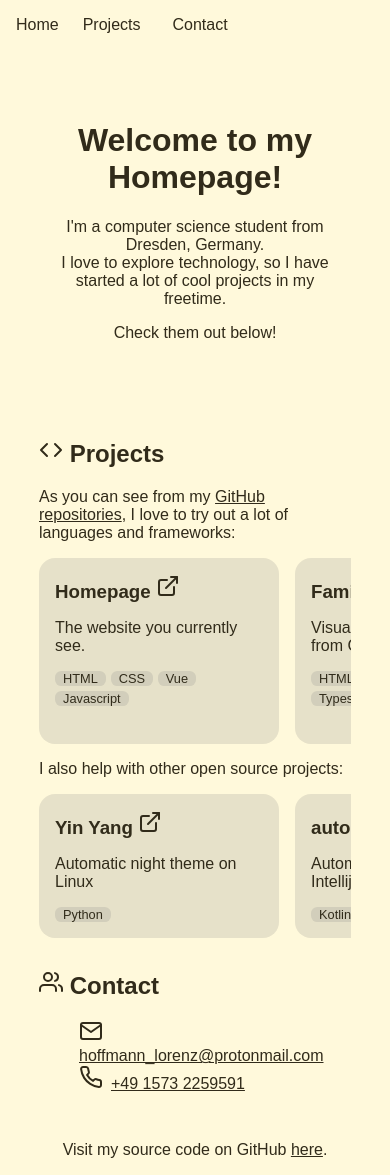
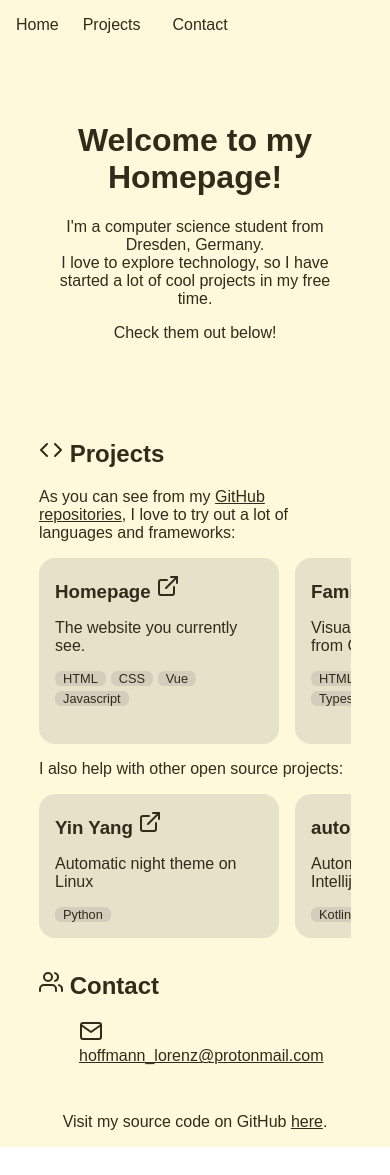
Before and after one commit to l0drex/l0drex.github.io, a Vue app: page / in a window 390 px wide. After the commit the page ends 1147 px from the top, so only its background shows below. Built offline with nearby package versions, Linux system fonts and the light colour scheme.

Commit message:
Remove phone number

```diff
--- a/src/App.vue
+++ b/src/App.vue
@@ -10,6 +10,7 @@ import MainContent from "@/components/MainContent";
 import FooterBar from "@/components/FooterBar";
 import feather from "feather-icons";
 
+// noinspection JSUnusedGlobalSymbols
 export default {
   name: 'App',
   components: {
--- a/src/components/MainContent.vue
+++ b/src/components/MainContent.vue
@@ -3,7 +3,7 @@
     <div id="welcome">
       <h1>Welcome to my Homepage!</h1>
       <p>I'm a computer science student from Dresden, Germany.<br>
-        I love to explore technology, so I have started a lot of cool projects in my freetime.</p>
+        I love to explore technology, so I have started a lot of cool projects in my free time.</p>
       <p>Check them out below!</p>
     </div>
 
@@ -52,8 +52,6 @@
       <ul class="contacts">
         <li><i data-feather="mail" />
           <a href="mailto:hoffmann_lorenz@protonmail.com">hoffmann_lorenz@protonmail.com</a></li>
-        <li><i data-feather="phone" />
-          <a href="tel:+49 1573 2259591">+49 1573 2259591</a></li>
       </ul>
     </article>
   </main>
@@ -97,6 +95,8 @@ article > * {
   list-style: none;
 }
 
+/* elements with data-feather attributes get replaced with SVGs classed as feather */
+/*noinspection CssUnusedSymbol*/
 .contacts .feather {
   margin-right: .5em;
 }
```
Also changed, not shown: 1 other file (tests, documents, lock files or other folders).
